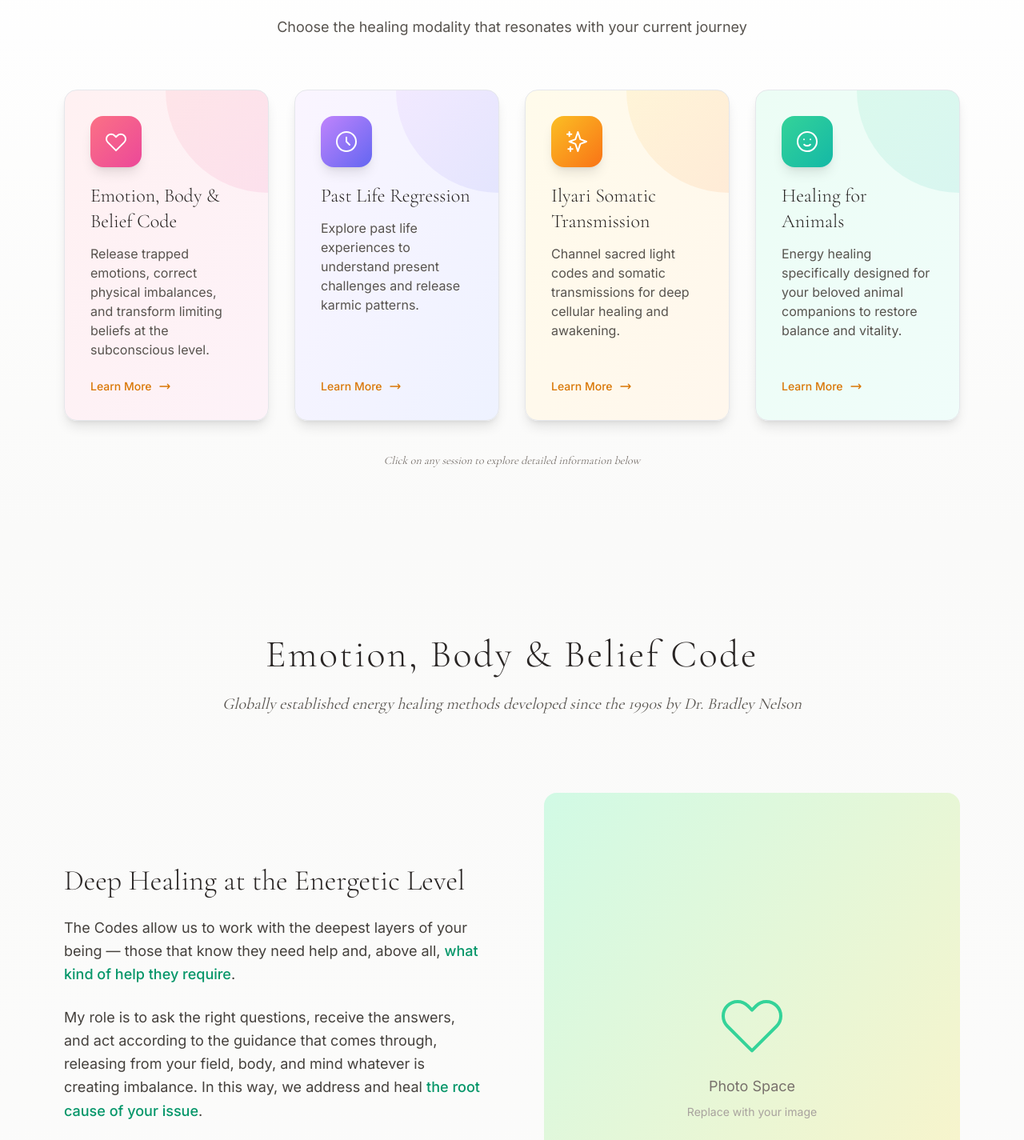
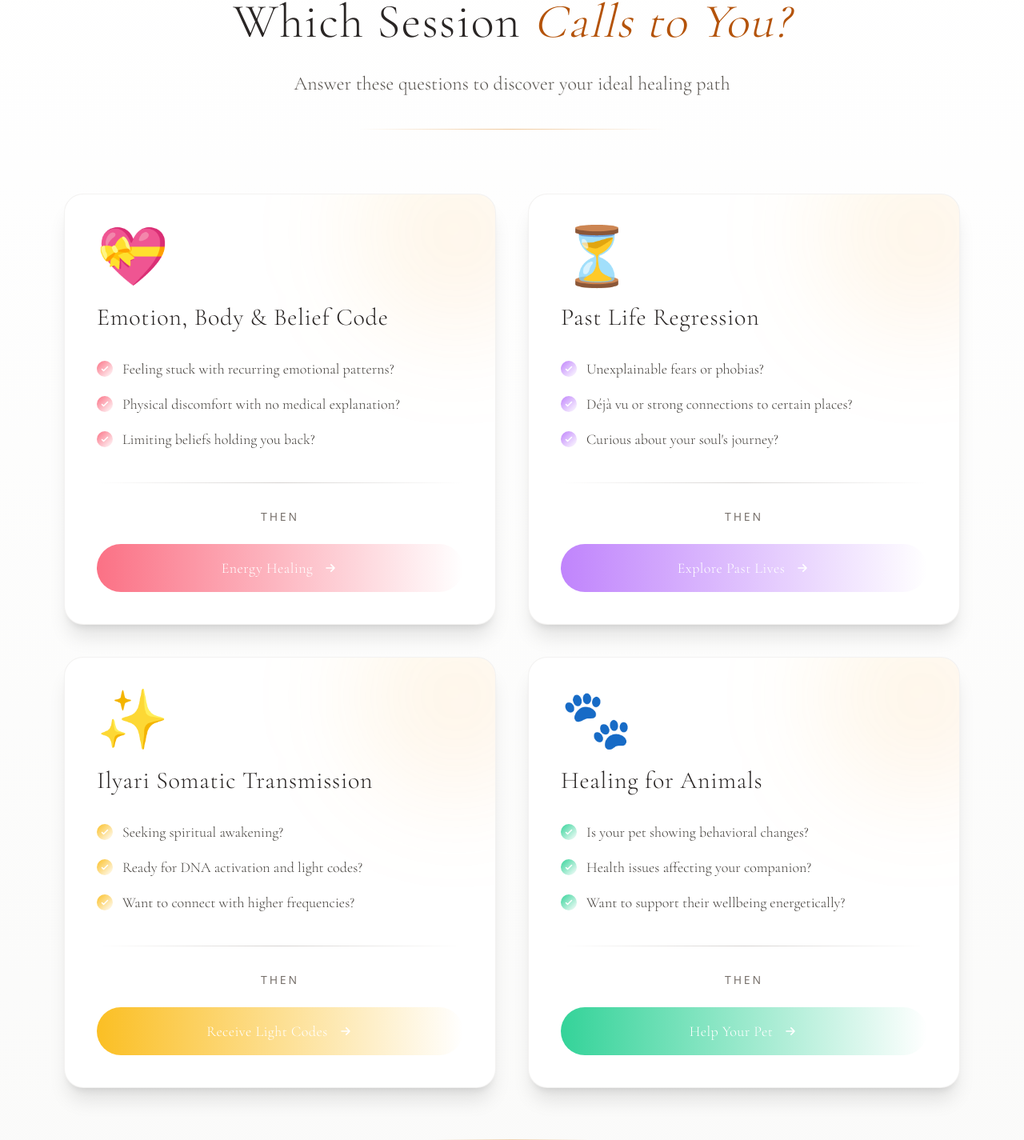
Before and after one commit to noirpraxis-dotcom/luis-virrueta-web, a React (Vite) app: page /healing-sessions in a window 1280 px wide. Shown: the part 813-2238 px from the top of the page at 80% size. Built offline with nearby package versions, Linux system fonts and the light colour scheme.

Commit message:
Transform Session Navigator into elegant interactive questionnaire with Home-style design

```diff
--- a/src/pages/HealingSessionsPage.jsx
+++ b/src/pages/HealingSessionsPage.jsx
@@ -700,7 +700,7 @@ const SessionPricesSection = () => {
   )
 }
 
-// Session Navigator - Quick Access Cards
+// Session Navigator - Interactive Intelligent Guide (Home-style elegance)
 const SessionNavigator = () => {
   const containerRef = useRef(null)
   const isInView = useInView(containerRef, { once: true, amount: 0.2 })
@@ -709,58 +709,50 @@ const SessionNavigator = () => {
     {
       id: 'emotion-body-belief',
       title: 'Emotion, Body & Belief Code',
-      shortTitle: 'Energy Healing',
-      description: 'Release trapped emotions, correct physical imbalances, and transform limiting beliefs at the subconscious level.',
-      icon: (
-        <svg className="w-8 h-8" fill="none" viewBox="0 0 24 24" stroke="currentColor">
-          <path strokeLinecap="round" strokeLinejoin="round" strokeWidth={1.5} d="M4.318 6.318a4.5 4.5 0 000 6.364L12 20.364l7.682-7.682a4.5 4.5 0 00-6.364-6.364L12 7.636l-1.318-1.318a4.5 4.5 0 00-6.364 0z" />
-        </svg>
-      ),
-      gradient: 'from-rose-400 to-pink-500',
-      bgGradient: 'from-rose-50 to-pink-50',
-      accentColor: 'rose'
+      questions: [
+        'Feeling stuck with recurring emotional patterns?',
+        'Physical discomfort with no medical explanation?',
+        'Limiting beliefs holding you back?'
+      ],
+      action: 'Energy Healing',
+      icon: '💝',
+      color: 'rose'
     },
     {
       id: 'past-life-regressions',
       title: 'Past Life Regression',
-      shortTitle: 'Soul Journey',
-      description: 'Explore past life experiences to understand present challenges and release karmic patterns.',
-      icon: (
-        <svg className="w-8 h-8" fill="none" viewBox="0 0 24 24" stroke="currentColor">
-          <path strokeLinecap="round" strokeLinejoin="round" strokeWidth={1.5} d="M12 8v4l3 3m6-3a9 9 0 11-18 0 9 9 0 0118 0z" />
-        </svg>
-      ),
-      gradient: 'from-purple-400 to-indigo-500',
-      bgGradient: 'from-purple-50 to-indigo-50',
-      accentColor: 'purple'
+      questions: [
+        'Unexplainable fears or phobias?',
+        'Déjà vu or strong connections to certain places?',
+        'Curious about your soul\'s journey?'
+      ],
+      action: 'Explore Past Lives',
+      icon: '⏳',
+      color: 'purple'
     },
     {
       id: 'ilyari-somatic',
       title: 'Ilyari Somatic Transmission',
-      shortTitle: 'Light Codes',
-      description: 'Channel sacred light codes and somatic transmissions for deep cellular healing and awakening.',
-      icon: (
-        <svg className="w-8 h-8" fill="none" viewBox="0 0 24 24" stroke="currentColor">
-          <path strokeLinecap="round" strokeLinejoin="round" strokeWidth={1.5} d="M5 3v4M3 5h4M6 17v4m-2-2h4m5-16l2.286 6.857L21 12l-5.714 2.143L13 21l-2.286-6.857L5 12l5.714-2.143L13 3z" />
-        </svg>
-      ),
-      gradient: 'from-amber-400 to-orange-500',
-      bgGradient: 'from-amber-50 to-orange-50',
-      accentColor: 'amber'
+      questions: [
+        'Seeking spiritual awakening?',
+        'Ready for DNA activation and light codes?',
+        'Want to connect with higher frequencies?'
+      ],
+      action: 'Receive Light Codes',
+      icon: '✨',
+      color: 'amber'
     },
     {
       id: 'healing-animals',
       title: 'Healing for Animals',
-      shortTitle: 'Pet Healing',
-      description: 'Energy healing specifically designed for your beloved animal companions to restore balance and vitality.',
-      icon: (
-        <svg className="w-8 h-8" fill="none" viewBox="0 0 24 24" stroke="currentColor">
-          <path strokeLinecap="round" strokeLinejoin="round" strokeWidth={1.5} d="M14.828 14.828a4 4 0 01-5.656 0M9 10h.01M15 10h.01M21 12a9 9 0 11-18 0 9 9 0 0118 0z" />
-        </svg>
-      ),
-      gradient: 'from-emerald-400 to-teal-500',
-      bgGradient: 'from-emerald-50 to-teal-50',
-      accentColor: 'emerald'
+      questions: [
+        'Is your pet showing behavioral changes?',
+        'Health issues affecting your companion?',
+        'Want to support their wellbeing energetically?'
+      ],
+      action: 'Help Your Pet',
+      icon: '🐾',
+      color: 'emerald'
     }
   ]
 
@@ -776,124 +768,169 @@ const SessionNavigator = () => {
     }
   }
 
-  const containerVariants = {
-    hidden: { opacity: 0 },
-    visible: {
-      opacity: 1,
-      transition: {
-        staggerChildren: 0.1,
-        delayChildren: 0.2
-      }
-    }
-  }
-
-  const cardVariants = {
-    hidden: { opacity: 0, y: 30 },
-    visible: {
-      opacity: 1,
-      y: 0,
-      transition: {
-        duration: 0.6,
-        ease: [0.76, 0, 0.24, 1]
-      }
-    }
-  }
-
   return (
     <div className="max-w-7xl mx-auto">
-      {/* Title Section */}
+      {/* Hero Title - Home style */}
       <motion.div
-        initial={{ opacity: 0, y: 20 }}
+        initial={{ opacity: 0, y: 30 }}
         animate={{ opacity: 1, y: 0 }}
-        transition={{ duration: 0.8 }}
-        className="text-center mb-12 lg:mb-16"
+        transition={{ duration: 1, ease: [0.76, 0, 0.24, 1] }}
+        className="text-center mb-16 lg:mb-20"
       >
+        <motion.div
+          initial={{ scaleX: 0 }}
+          animate={{ scaleX: 1 }}
+          transition={{ duration: 1.2, delay: 0.2 }}
+          className="h-px bg-gradient-to-r from-transparent via-amber-600/30 to-transparent mx-auto w-32 mb-8"
+        />
+
         <h2
-          className="text-3xl lg:text-4xl font-light text-stone-800 mb-4 tracking-wide"
-          style={{ fontFamily: 'Cormorant Garamond, serif', letterSpacing: '0.05em' }}
+          className="text-5xl lg:text-6xl font-light text-stone-800 mb-8 tracking-wide leading-tight"
+          style={{ fontFamily: 'Cormorant Garamond, serif' }}
         >
-          Find Your Perfect Session
+          Which Session <br className="lg:hidden" />
+          <span className="italic text-amber-700">Calls to You?</span>
         </h2>
-        <p className="text-stone-600 text-base lg:text-lg max-w-2xl mx-auto">
-          Choose the healing modality that resonates with your current journey
-        </p>
+
+        <motion.p
+          initial={{ opacity: 0, y: 20 }}
+          animate={{ opacity: 1, y: 0 }}
+          transition={{ duration: 1, delay: 0.4 }}
+          className="text-stone-600 text-xl lg:text-2xl max-w-3xl mx-auto leading-relaxed font-light"
+          style={{ fontFamily: 'Cormorant Garamond, serif' }}
+        >
+          Answer these questions to discover your ideal healing path
+        </motion.p>
+
+        <motion.div
+          initial={{ scaleX: 0 }}
+          animate={{ scaleX: 1 }}
+          transition={{ duration: 1.5, delay: 0.6 }}
+          className="h-px bg-gradient-to-r from-transparent via-amber-600/40 to-transparent mx-auto w-96 mt-10"
+        />
       </motion.div>
 
-      {/* Session Cards Grid */}
+      {/* Interactive Question Cards - Premium Design */}
       <motion.div
         ref={containerRef}
-        variants={containerVariants}
-        initial="hidden"
-        animate={isInView ? "visible" : "hidden"}
-        className="grid grid-cols-1 md:grid-cols-2 lg:grid-cols-4 gap-6 lg:gap-8"
+        initial={{ opacity: 0 }}
+        animate={isInView ? { opacity: 1 } : {}}
+        transition={{ duration: 0.8, delay: 0.3 }}
+        className="grid grid-cols-1 lg:grid-cols-2 gap-8 lg:gap-10"
       >
         {sessions.map((session, index) => (
           <motion.div
             key={session.id}
-            variants={cardVariants}
-            whileHover={{ y: -8, scale: 1.02 }}
-            transition={{ duration: 0.3, ease: [0.76, 0, 0.24, 1] }}
-            onClick={() => handleNavigate(session.id)}
-            className="group cursor-pointer"
+            initial={{ opacity: 0, y: 40 }}
+            animate={isInView ? { opacity: 1, y: 0 } : {}}
+            transition={{
+              duration: 0.8,
+              delay: 0.5 + index * 0.15,
+              ease: [0.76, 0, 0.24, 1]
+            }}
+            className="group"
           >
-            <div className={`relative h-full bg-gradient-to-br ${session.bgGradient} rounded-2xl overflow-hidden shadow-lg hover:shadow-2xl border border-${session.accentColor}-200/50 hover:border-${session.accentColor}-300 transition-all duration-500`}>
-              {/* Decorative gradient overlay */}
-              <div className={`absolute top-0 right-0 w-32 h-32 bg-gradient-to-br ${session.gradient} opacity-10 rounded-bl-full`} />
+            <div className="relative bg-white rounded-3xl overflow-hidden shadow-xl hover:shadow-2xl border border-stone-200/50 hover:border-amber-600/30 transition-all duration-500 h-full">
+              {/* Decorative blur effect */}
+              <div className="absolute -top-20 -right-20 w-64 h-64 bg-gradient-to-br from-amber-400/10 to-orange-400/10 rounded-full blur-3xl" />
 
-              <div className="relative p-6 lg:p-8 h-full flex flex-col">
-                {/* Icon */}
+              <div className="relative p-8 lg:p-10">
+                {/* Icon - Large and elegant */}
                 <motion.div
                   whileHover={{ scale: 1.1, rotate: 5 }}
                   transition={{ duration: 0.3 }}
-                  className={`w-16 h-16 bg-gradient-to-br ${session.gradient} rounded-2xl flex items-center justify-center text-white mb-5 shadow-lg group-hover:shadow-xl transition-shadow duration-300`}
+                  className="text-6xl lg:text-7xl mb-6"
                 >
                   {session.icon}
                 </motion.div>
 
                 {/* Title */}
                 <h3
-                  className="text-xl lg:text-2xl font-light text-stone-800 mb-3 leading-tight group-hover:text-amber-700 transition-colors duration-300"
+                  className="text-2xl lg:text-3xl font-light text-stone-800 mb-8 leading-tight tracking-wide"
                   style={{ fontFamily: 'Cormorant Garamond, serif' }}
                 >
                   {session.title}
                 </h3>
 
-                {/* Description */}
-                <p className="text-stone-600 text-sm lg:text-base leading-relaxed mb-6 flex-grow">
-                  {session.description}
-                </p>
+                {/* Questions with checkmarks */}
+                <div className="space-y-4 mb-10">
+                  {session.questions.map((question, qIndex) => (
+                    <motion.div
+                      key={qIndex}
+                      initial={{ opacity: 0, x: -20 }}
+                      animate={isInView ? { opacity: 1, x: 0 } : {}}
+                      transition={{
+                        duration: 0.6,
+                        delay: 0.7 + index * 0.15 + qIndex * 0.1
+                      }}
+                      className="flex items-start gap-3 group-hover:translate-x-1 transition-transform duration-300"
+                    >
+                      <div className={`mt-1 w-5 h-5 rounded-full bg-gradient-to-br from-${session.color}-400 to-${session.color}-500 flex items-center justify-center flex-shrink-0`}>
+                        <svg className="w-3 h-3 text-white" fill="none" viewBox="0 0 24 24" stroke="currentColor">
+                          <path strokeLinecap="round" strokeLinejoin="round" strokeWidth={3} d="M5 13l4 4L19 7" />
+                        </svg>
+                      </div>
+                      <p className="text-stone-700 text-base lg:text-lg font-light leading-relaxed" style={{ fontFamily: 'Cormorant Garamond, serif' }}>
+                        {question}
+                      </p>
+                    </motion.div>
+                  ))}
+                </div>
 
-                {/* Arrow indicator */}
-                <div className="flex items-center gap-2 text-amber-600 font-medium text-sm group-hover:gap-3 transition-all duration-300">
-                  <span>Learn More</span>
-                  <svg className="w-4 h-4 group-hover:translate-x-1 transition-transform duration-300" fill="none" viewBox="0 0 24 24" stroke="currentColor">
-                    <path strokeLinecap="round" strokeLinejoin="round" strokeWidth={2} d="M17 8l4 4m0 0l-4 4m4-4H3" />
-                  </svg>
+                {/* Divider */}
+                <motion.div
+                  initial={{ scaleX: 0 }}
+                  whileInView={{ scaleX: 1 }}
+                  viewport={{ once: true }}
+                  transition={{ duration: 0.8, delay: 0.4 }}
+                  className="h-px bg-gradient-to-r from-transparent via-stone-300 to-transparent mb-8"
+                />
+
+                {/* Then text and Action Button */}
+                <div className="text-center">
+                  <p className="text-stone-500 text-sm uppercase tracking-[0.2em] mb-6 font-light" style={{ fontFamily: 'Gotham, sans-serif' }}>
+                    Then
+                  </p>
+
+                  <motion.button
+                    onClick={() => handleNavigate(session.id)}
+                    whileHover={{ scale: 1.03, y: -2 }}
+                    whileTap={{ scale: 0.97 }}
+                    className={`w-full bg-gradient-to-r from-${session.color}-400 to-${session.color}-500 text-white py-4 px-6 rounded-full font-light text-lg tracking-wide hover:shadow-xl hover:shadow-${session.color}-500/30 transition-all duration-500 flex items-center justify-center gap-3 group`}
+                    style={{ fontFamily: 'Cormorant Garamond, serif' }}
+                  >
+                    <span>{session.action}</span>
+                    <svg className="w-5 h-5 group-hover:translate-x-1 transition-transform duration-300" fill="none" viewBox="0 0 24 24" stroke="currentColor">
+                      <path strokeLinecap="round" strokeLinejoin="round" strokeWidth={2} d="M13 7l5 5m0 0l-5 5m5-5H6" />
+                    </svg>
+                  </motion.button>
                 </div>
               </div>
-
-              {/* Hover glow effect */}
-              <motion.div
-                initial={{ opacity: 0 }}
-                whileHover={{ opacity: 1 }}
-                transition={{ duration: 0.4 }}
-                className={`absolute inset-0 bg-gradient-to-t ${session.gradient} opacity-0 group-hover:opacity-5 pointer-events-none transition-opacity duration-500`}
-              />
             </div>
           </motion.div>
         ))}
       </motion.div>
 
-      {/* Helper text */}
-      <motion.p
+      {/* Bottom decorative element */}
+      <motion.div
         initial={{ opacity: 0 }}
-        animate={{ opacity: 1 }}
-        transition={{ delay: 1 }}
-        className="text-center text-stone-500 text-sm mt-10 italic"
-        style={{ fontFamily: 'Cormorant Garamond, serif' }}
+        whileInView={{ opacity: 1 }}
+        viewport={{ once: true }}
+        transition={{ delay: 1.2 }}
+        className="mt-16 text-center"
       >
-        Click on any session to explore detailed information below
-      </motion.p>
+        <motion.div
+          initial={{ scaleX: 0 }}
+          whileInView={{ scaleX: 1 }}
+          viewport={{ once: true }}
+          transition={{ duration: 1, delay: 1.3 }}
+          className="h-px bg-gradient-to-r from-transparent via-amber-600/30 to-transparent mx-auto w-48 mb-8"
+        />
+
+        <p className="text-stone-500 text-lg font-light italic" style={{ fontFamily: 'Cormorant Garamond, serif' }}>
+          Each session is uniquely designed to meet you where you are
+        </p>
+      </motion.div>
     </div>
   )
 }
```
